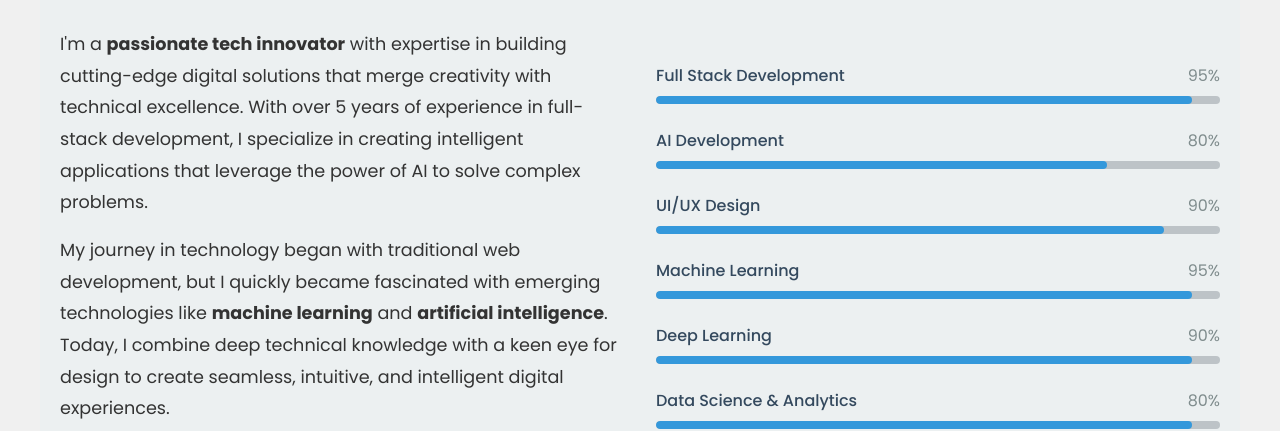
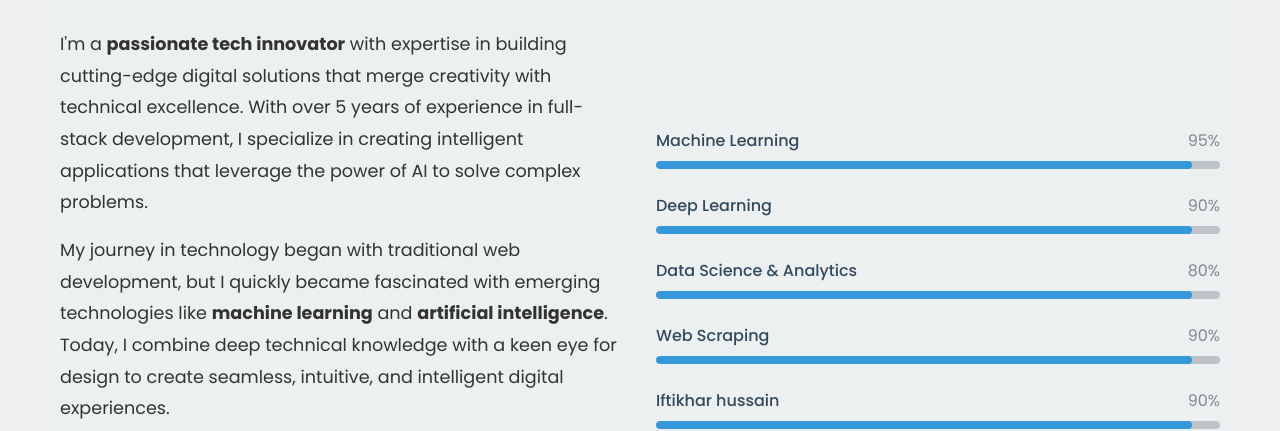
Before and after one commit to Iftikhar-jafry/my-portfolio, a plain HTML site: page index.html in a window 1280 px wide. Shown: the part 531-962 px from the top of the page. Drawn offline with Linux system fonts and the light colour scheme; files whose address does not match are found by name.

Commit message:
not important

```diff
--- a/JS-Files/Data.js
+++ b/JS-Files/Data.js
@@ -12,7 +12,8 @@ const Helper=(function(){
             { name: "Machine Learning", level: "95%" },
             { name: "Deep Learning", level: "90%" },
             { name: "Data Science & Analytics", level: "80%"},
-            { name: "Web Scraping", level: "90%"}
+            { name: "Web Scraping", level: "90%"},
+            { name: "Iftikhar hussain", level: "90%"}
         ];
         return skills;
     }
--- a/index.html
+++ b/index.html
@@ -43,7 +43,7 @@
                 <!-- Here text come from Javascript -->
             </div>
             <div class="skill-bars">
-                <div class="skill-bar">
+                <!-- <div class="skill-bar">
                     <div class="skill-info">
                         <h4>Full Stack Development</h4>
                         <span>95%</span>
@@ -69,7 +69,7 @@
                     <div class="skill-progress-bg">
                         <div class="skill-progress" style="--width: 90%;"></div>
                     </div>
-                </div>
+                </div> -->
             </div>
         </div>
         <div class="resume-container">
```
